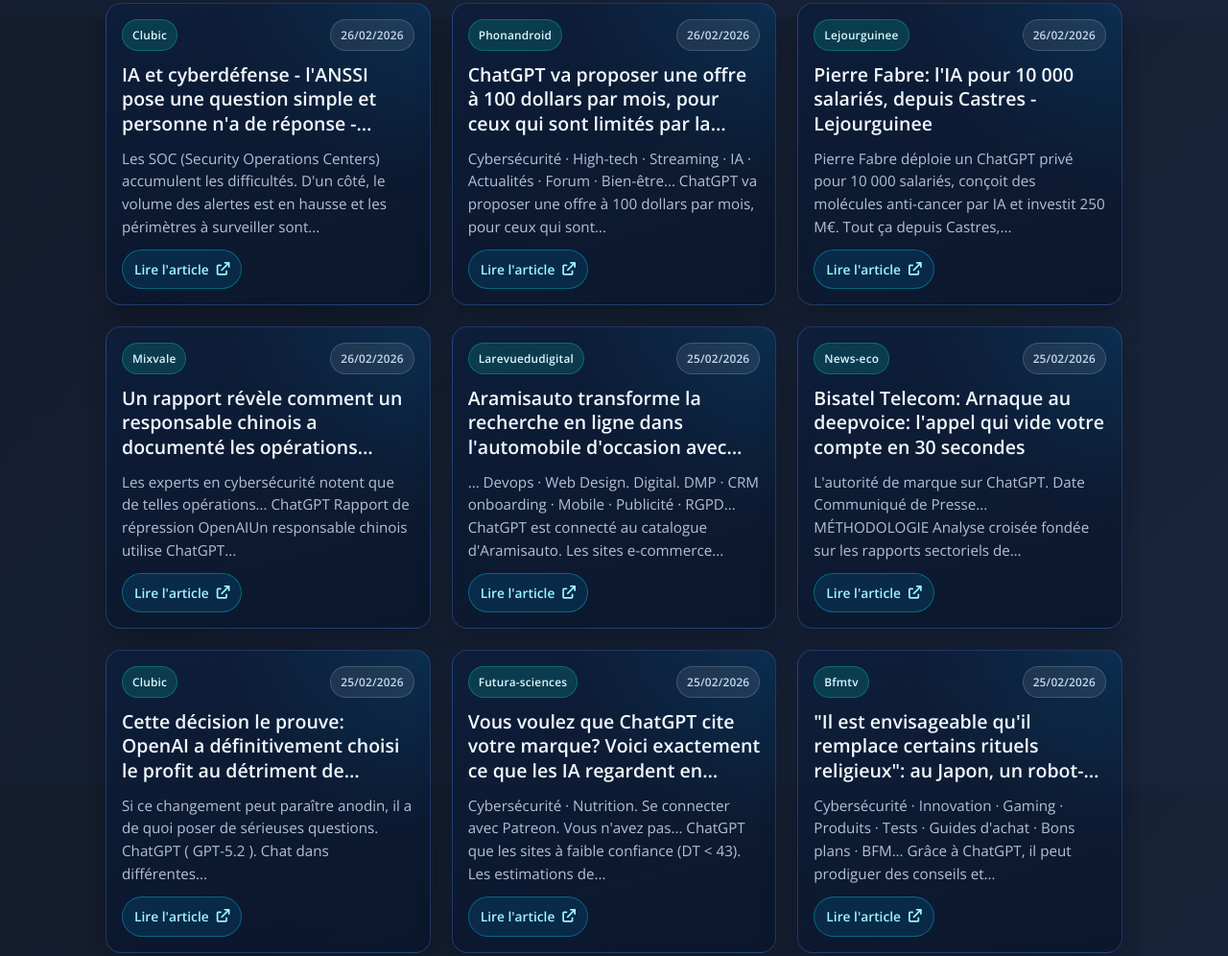
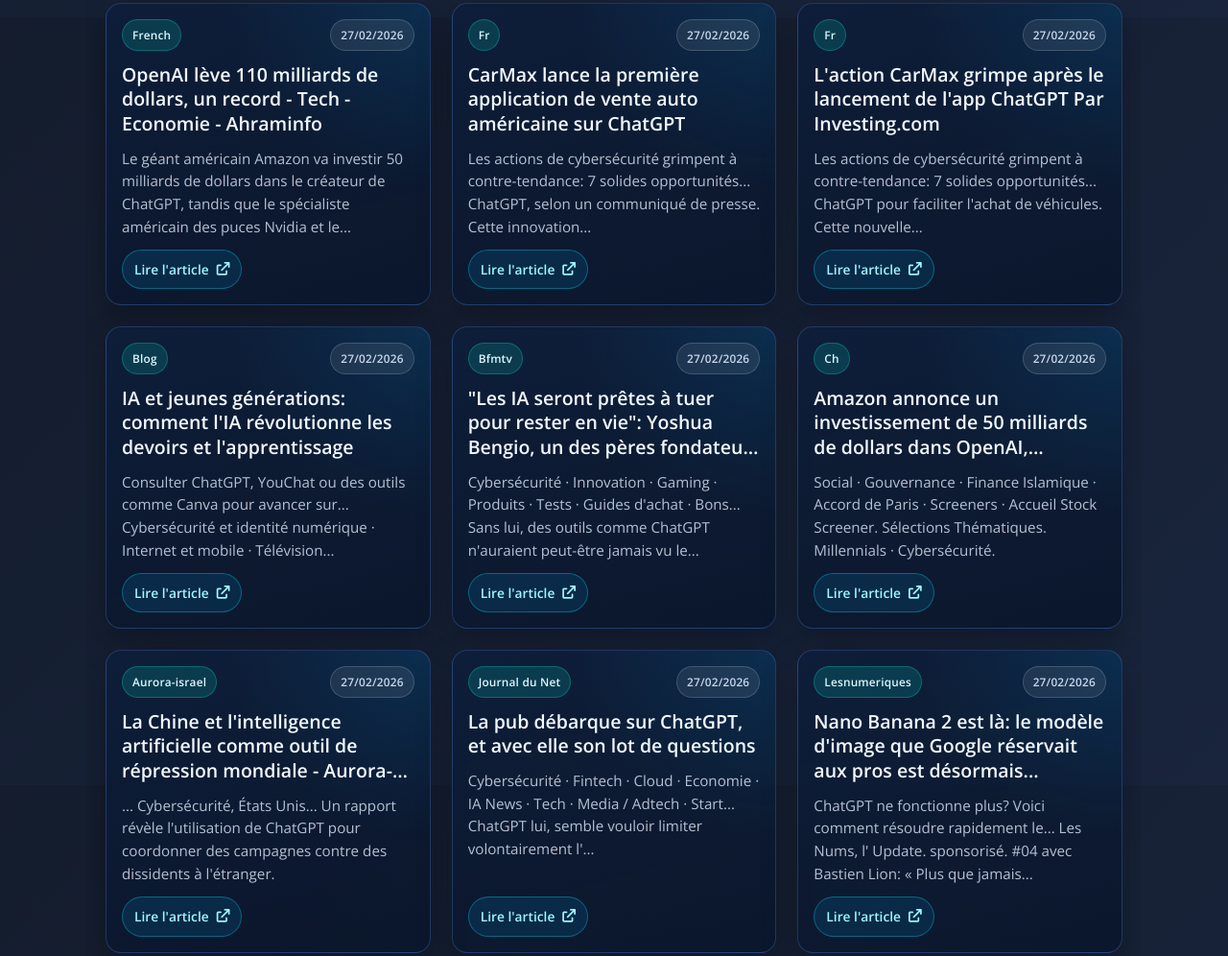
Before and after one commit to Archanight/archanight.github.io, a website: page veille.html in a window 1280 px wide. Shown: the part 782-1778 px from the top of the page at 96% size. Drawn offline with nearby package versions, Linux system fonts and the light colour scheme.

Commit message:
tout changé sah

```diff
--- a/data/news.json
+++ b/data/news.json
@@ -1,131 +1,133 @@
 {
-  "generatedAt": "2026-02-26T12:41:44.770Z",
+  "generatedAt": "2026-02-27T18:03:28.806Z",
   "sources": [
     "https://www.google.fr/alerts/feeds/08396268160163584311/3684539829631735690",
     "https://www.google.fr/alerts/feeds/08396268160163584311/14055474122595071547",
-    "https://www.google.fr/alerts/feeds/08396268160163584311/18237269061384757812"
+    "https://www.google.fr/alerts/feeds/08396268160163584311/18237269061384757812",
+    "https://openai.com/news/rss.xml",
+    "https://www.zdnet.fr/feeds/rss/actualites/"
   ],
   "failedSources": [],
   "items": [
     {
-      "title": "IA et cyberdéfense - l'ANSSI pose une question simple et personne n'a de réponse - Clubic",
-      "link": "https://www.clubic.com/actualite-602311-ia-et-cyberdefense---l-anssi-pose-une-question-et-personne-n-a-de-reponse.html",
-      "url": "https://www.clubic.com/actualite-602311-ia-et-cyberdefense---l-anssi-pose-une-question-et-personne-n-a-de-reponse.html",
-      "publishedAt": "2026-02-26T10:46:01.000Z",
-      "date": "2026-02-26T10:46:01.000Z",
-      "description": "Les SOC (Security Operations Centers) accumulent les difficultés. D'un côté, le volume des alertes est en hausse et les périmètres à surveiller sont...",
-      "excerpt": "Les SOC (Security Operations Centers) accumulent les difficultés. D'un côté, le volume des alertes est en hausse et les périmètres à surveiller sont...",
+      "title": "OpenAI lève 110 milliards de dollars, un record - Tech - Economie - Ahraminfo",
+      "link": "https://french.ahram.org.eg/News/81862.aspx",
+      "url": "https://french.ahram.org.eg/News/81862.aspx",
+      "publishedAt": "2026-02-27T16:48:43.000Z",
+      "date": "2026-02-27T16:48:43.000Z",
+      "description": "Le géant américain Amazon va investir 50 milliards de dollars dans le créateur de ChatGPT, tandis que le spécialiste américain des puces Nvidia et le...",
+      "excerpt": "Le géant américain Amazon va investir 50 milliards de dollars dans le créateur de ChatGPT, tandis que le spécialiste américain des puces Nvidia et le...",
       "source": "Alerte Google: (\"ChatGPT\" OR \"GPT-5\" OR \"GPT-5.2\") (sysadmin OR \"administration système\" OR SISR OR DevOps OR SRE OR \"cybersécurité\" OR SOC OR \"incident response\")"
     },
     {
-      "title": "ChatGPT va proposer une offre à 100 dollars par mois, pour ceux qui sont limités par la version Plus",
-      "link": "https://www.phonandroid.com/chatgpt-va-proposer-une-offre-a-100-dollars-par-mois-pour-ceux-qui-sont-limites-par-la-version-plus.html",
-      "url": "https://www.phonandroid.com/chatgpt-va-proposer-une-offre-a-100-dollars-par-mois-pour-ceux-qui-sont-limites-par-la-version-plus.html",
-      "publishedAt": "2026-02-26T09:53:01.000Z",
-      "date": "2026-02-26T09:53:01.000Z",
-      "description": "Cybersécurité · High-tech · Streaming · IA · Actualités · Forum · Bien-être... ChatGPT va proposer une offre à 100 dollars par mois, pour ceux qui sont...",
-      "excerpt": "Cybersécurité · High-tech · Streaming · IA · Actualités · Forum · Bien-être... ChatGPT va proposer une offre à 100 dollars par mois, pour ceux qui sont...",
+      "title": "CarMax lance la première application de vente auto américaine sur ChatGPT",
+      "link": "https://fr.investing.com/news/company-news/carmax-lance-la-premiere-application-de-vente-auto-americaine-sur-chatgpt-93CH-3293668",
+      "url": "https://fr.investing.com/news/company-news/carmax-lance-la-premiere-application-de-vente-auto-americaine-sur-chatgpt-93CH-3293668",
+      "publishedAt": "2026-02-27T16:16:24.000Z",
+      "date": "2026-02-27T16:16:24.000Z",
+      "description": "Les actions de cybersécurité grimpent à contre-tendance: 7 solides opportunités... ChatGPT, selon un communiqué de presse. Cette innovation...",
+      "excerpt": "Les actions de cybersécurité grimpent à contre-tendance: 7 solides opportunités... ChatGPT, selon un communiqué de presse. Cette innovation...",
       "source": "Alerte Google: (\"ChatGPT\" OR \"GPT-5\" OR \"GPT-5.2\") (sysadmin OR \"administration système\" OR SISR OR DevOps OR SRE OR \"cybersécurité\" OR SOC OR \"incident response\")"
     },
     {
-      "title": "Pierre Fabre: l'IA pour 10 000 salariés, depuis Castres - Lejourguinee",
-      "link": "https://www.lejourguinee.com/pierre-fabre-comment-le-geant-pharma-de-castres-a-mis-lia-entre-les-mains-de-ses-10-000-salaries/",
-      "url": "https://www.lejourguinee.com/pierre-fabre-comment-le-geant-pharma-de-castres-a-mis-lia-entre-les-mains-de-ses-10-000-salaries/",
-      "publishedAt": "2026-02-26T07:03:06.000Z",
-      "date": "2026-02-26T07:03:06.000Z",
-      "description": "Pierre Fabre déploie un ChatGPT privé pour 10 000 salariés, conçoit des molécules anti-cancer par IA et investit 250 M€. Tout ça depuis Castres,...",
-      "excerpt": "Pierre Fabre déploie un ChatGPT privé pour 10 000 salariés, conçoit des molécules anti-cancer par IA et investit 250 M€. Tout ça depuis Castres,...",
+      "title": "L'action CarMax grimpe après le lancement de l'app ChatGPT Par Investing.com",
+      "link": "https://fr.investing.com/news/stock-market-news/laction-carmax-grimpe-apres-le-lancement-de-lapp-chatgpt-93CH-3293667",
+      "url": "https://fr.investing.com/news/stock-market-news/laction-carmax-grimpe-apres-le-lancement-de-lapp-chatgpt-93CH-3293667",
+      "publishedAt": "2026-02-27T15:46:12.000Z",
+      "date": "2026-02-27T15:46:12.000Z",
+      "description": "Les actions de cybersécurité grimpent à contre-tendance: 7 solides opportunités... ChatGPT pour faciliter l'achat de véhicules. Cette nouvelle...",
+      "excerpt": "Les actions de cybersécurité grimpent à contre-tendance: 7 solides opportunités... ChatGPT pour faciliter l'achat de véhicules. Cette nouvelle...",
       "source": "Alerte Google: (\"ChatGPT\" OR \"GPT-5\" OR \"GPT-5.2\") (sysadmin OR \"administration système\" OR SISR OR DevOps OR SRE OR \"cybersécurité\" OR SOC OR \"incident response\")"
     },
     {
-      "title": "Un rapport révèle comment un responsable chinois a documenté les opérations mondiales...",
-      "link": "https://www.mixvale.com.br/2026/02/25/un-rapport-revele-comment-un-responsable-chinois-a-documente-les-operations-mondiales-de-harcelement-avec-chatgpt-fr/amp/",
-      "url": "https://www.mixvale.com.br/2026/02/25/un-rapport-revele-comment-un-responsable-chinois-a-documente-les-operations-mondiales-de-harcelement-avec-chatgpt-fr/amp/",
-      "publishedAt": "2026-02-26T03:08:31.000Z",
-      "date": "2026-02-26T03:08:31.000Z",
-      "description": "Les experts en cybersécurité notent que de telles opérations... ChatGPT Rapport de répression OpenAIUn responsable chinois utilise ChatGPT...",
-      "excerpt": "Les experts en cybersécurité notent que de telles opérations... ChatGPT Rapport de répression OpenAIUn responsable chinois utilise ChatGPT...",
+      "title": "IA et jeunes générations: comment l'IA révolutionne les devoirs et l'apprentissage",
+      "link": "https://blog.nordnet.com/internet-et-mobile/ia-jeunes-generations-devoirs-apprentissage/",
+      "url": "https://blog.nordnet.com/internet-et-mobile/ia-jeunes-generations-devoirs-apprentissage/",
+      "publishedAt": "2026-02-27T15:17:06.000Z",
+      "date": "2026-02-27T15:17:06.000Z",
+      "description": "Consulter ChatGPT, YouChat ou des outils comme Canva pour avancer sur... Cybersécurité et identité numérique · Internet et mobile · Télévision...",
+      "excerpt": "Consulter ChatGPT, YouChat ou des outils comme Canva pour avancer sur... Cybersécurité et identité numérique · Internet et mobile · Télévision...",
       "source": "Alerte Google: (\"ChatGPT\" OR \"GPT-5\" OR \"GPT-5.2\") (sysadmin OR \"administration système\" OR SISR OR DevOps OR SRE OR \"cybersécurité\" OR SOC OR \"incident response\")"
     },
     {
-      "title": "Aramisauto transforme la recherche en ligne dans l'automobile d'occasion avec ChatGPT",
-      "link": "https://www.larevuedudigital.com/aramisauto-transforme-la-recherche-en-ligne-dans-lautomobile-doccasion-avec-chatgpt/",
-      "url": "https://www.larevuedudigital.com/aramisauto-transforme-la-recherche-en-ligne-dans-lautomobile-doccasion-avec-chatgpt/",
-      "publishedAt": "2026-02-25T20:52:51.000Z",
-      "date": "2026-02-25T20:52:51.000Z",
-      "description": "... Devops · Web Design. Digital. DMP · CRM onboarding · Mobile · Publicité · RGPD... ChatGPT est connecté au catalogue d'Aramisauto. Les sites e-commerce...",
-      "excerpt": "... Devops · Web Design. Digital. DMP · CRM onboarding · Mobile · Publicité · RGPD... ChatGPT est connecté au catalogue d'Aramisauto. Les sites e-commerce...",
+      "title": "\"Les IA seront prêtes à tuer pour rester en vie\": Yoshua Bengio, un des pères fondateurs de l...",
+      "link": "https://www.bfmtv.com/tech/intelligence-artificielle/les-ia-seront-pretes-a-tuer-pour-rester-en-vie-yoshua-bengio-un-des-peres-fondateurs-de-l-ia-alerte-sur-les-dangers-d-une-technologie-echappant-a-notre-controle_AV-202602270056.html",
+      "url": "https://www.bfmtv.com/tech/intelligence-artificielle/les-ia-seront-pretes-a-tuer-pour-rester-en-vie-yoshua-bengio-un-des-peres-fondateurs-de-l-ia-alerte-sur-les-dangers-d-une-technologie-echappant-a-notre-controle_AV-202602270056.html",
+      "publishedAt": "2026-02-27T13:51:06.000Z",
+      "date": "2026-02-27T13:51:06.000Z",
+      "description": "Cybersécurité · Innovation · Gaming · Produits · Tests · Guides d'achat · Bons... Sans lui, des outils comme ChatGPT n'auraient peut-être jamais vu le...",
+      "excerpt": "Cybersécurité · Innovation · Gaming · Produits · Tests · Guides d'achat · Bons... Sans lui, des outils comme ChatGPT n'auraient peut-être jamais vu le...",
       "source": "Alerte Google: (\"ChatGPT\" OR \"GPT-5\" OR \"GPT-5.2\") (sysadmin OR \"administration système\" OR SISR OR DevOps OR SRE OR \"cybersécurité\" OR SOC OR \"incident response\")"
     },
     {
-      "title": "Bisatel Telecom: Arnaque au deepvoice: l'appel qui vide votre compte en 30 secondes",
-      "link": "https://www.news-eco.com/communique/arnaque-au-deepvoice-lappel-qui-vide-votre-compte-en-30-secondes/",
-      "url": "https://www.news-eco.com/communique/arnaque-au-deepvoice-lappel-qui-vide-votre-compte-en-30-secondes/",
-      "publishedAt": "2026-02-25T20:26:15.000Z",
-      "date": "2026-02-25T20:26:15.000Z",
-      "description": "L'autorité de marque sur ChatGPT. Date Communiqué de Presse... MÉTHODOLOGIE Analyse croisée fondée sur les rapports sectoriels de cybersécurité...",
-      "excerpt": "L'autorité de marque sur ChatGPT. Date Communiqué de Presse... MÉTHODOLOGIE Analyse croisée fondée sur les rapports sectoriels de cybersécurité...",
+      "title": "Amazon annonce un investissement de 50 milliards de dollars dans OpenAI, l'éditeur de ChatGPT",
+      "link": "https://ch.zonebourse.com/actualite-bourse/amazon-annonce-un-investissement-de-50-milliards-de-dollars-dans-openai-l-editeur-de-chatgpt-ce7e5cdfdb88f126",
+      "url": "https://ch.zonebourse.com/actualite-bourse/amazon-annonce-un-investissement-de-50-milliards-de-dollars-dans-openai-l-editeur-de-chatgpt-ce7e5cdfdb88f126",
+      "publishedAt": "2026-02-27T13:47:39.000Z",
+      "date": "2026-02-27T13:47:39.000Z",
+      "description": "Social · Gouvernance · Finance Islamique · Accord de Paris · Screeners · Accueil Stock Screener. Sélections Thématiques. Millennials · Cybersécurité.",
+      "excerpt": "Social · Gouvernance · Finance Islamique · Accord de Paris · Screeners · Accueil Stock Screener. Sélections Thématiques. Millennials · Cybersécurité.",
       "source": "Alerte Google: (\"ChatGPT\" OR \"GPT-5\" OR \"GPT-5.2\") (sysadmin OR \"administration système\" OR SISR OR DevOps OR SRE OR \"cybersécurité\" OR SOC OR \"incident response\")"
     },
     {
-      "title": "Cette décision le prouve: OpenAI a définitivement choisi le profit au détriment de l'éthique",
-      "link": "https://www.clubic.com/actualite-602143-cette-decision-le-prouve-openai-a-definitivement-choisi-le-profit-au-detriment-de-l-ethique.html",
-      "url": "https://www.clubic.com/actualite-602143-cette-decision-le-prouve-openai-a-definitivement-choisi-le-profit-au-detriment-de-l-ethique.html",
-      "publishedAt": "2026-02-25T14:51:36.000Z",
-      "date": "2026-02-25T14:51:36.000Z",
-      "description": "Si ce changement peut paraître anodin, il a de quoi poser de sérieuses questions. ChatGPT ( GPT-5.2 ). Chat dans différentes...",
-      "excerpt": "Si ce changement peut paraître anodin, il a de quoi poser de sérieuses questions. ChatGPT ( GPT-5.2 ). Chat dans différentes...",
+      "title": "La Chine et l'intelligence artificielle comme outil de répression mondiale - Aurora-israel.co.il",
+      "link": "https://www.aurora-israel.co.il/fr/china-chatgpt-represion-disidentes-exterior/",
+      "url": "https://www.aurora-israel.co.il/fr/china-chatgpt-represion-disidentes-exterior/",
+      "publishedAt": "2026-02-27T13:14:14.000Z",
+      "date": "2026-02-27T13:14:14.000Z",
+      "description": "... Cybersécurité, États Unis... Un rapport révèle l'utilisation de ChatGPT pour coordonner des campagnes contre des dissidents à l'étranger.",
+      "excerpt": "... Cybersécurité, États Unis... Un rapport révèle l'utilisation de ChatGPT pour coordonner des campagnes contre des dissidents à l'étranger.",
       "source": "Alerte Google: (\"ChatGPT\" OR \"GPT-5\" OR \"GPT-5.2\") (sysadmin OR \"administration système\" OR SISR OR DevOps OR SRE OR \"cybersécurité\" OR SOC OR \"incident response\")"
     },
     {
-      "title": "Vous voulez que ChatGPT cite votre marque? Voici exactement ce que les IA regardent en premier",
-      "link": "https://www.futura-sciences.com/tech/questions-reponses/intelligence-artificielle-vous-voulez-chatgpt-cite-votre-marque-voici-exactement-ce-ia-regardent-premier-24496/",
-      "url": "https://www.futura-sciences.com/tech/questions-reponses/intelligence-artificielle-vous-voulez-chatgpt-cite-votre-marque-voici-exactement-ce-ia-regardent-premier-24496/",
-      "publishedAt": "2026-02-25T14:29:17.000Z",
-      "date": "2026-02-25T14:29:17.000Z",
-      "description": "Cybersécurité · Nutrition. Se connecter avec Patreon. Vous n'avez pas... ChatGPT que les sites à faible confiance (DT < 43). Les estimations de...",
-      "excerpt": "Cybersécurité · Nutrition. Se connecter avec Patreon. Vous n'avez pas... ChatGPT que les sites à faible confiance (DT < 43). Les estimations de...",
+      "title": "La pub débarque sur ChatGPT, et avec elle son lot de questions",
+      "link": "https://www.journaldunet.com/adtech/1548345-la-pub-debarque-sur-chatgpt-et-avec-elle-son-lot-de-questions/",
+      "url": "https://www.journaldunet.com/adtech/1548345-la-pub-debarque-sur-chatgpt-et-avec-elle-son-lot-de-questions/",
+      "publishedAt": "2026-02-27T13:09:39.000Z",
+      "date": "2026-02-27T13:09:39.000Z",
+      "description": "Cybersécurité · Fintech · Cloud · Economie · IA News · Tech · Media / Adtech · Start... ChatGPT lui, semble vouloir limiter volontairement l'...",
+      "excerpt": "Cybersécurité · Fintech · Cloud · Economie · IA News · Tech · Media / Adtech · Start... ChatGPT lui, semble vouloir limiter volontairement l'...",
       "source": "Alerte Google: (\"ChatGPT\" OR \"GPT-5\" OR \"GPT-5.2\") (sysadmin OR \"administration système\" OR SISR OR DevOps OR SRE OR \"cybersécurité\" OR SOC OR \"incident response\")"
     },
     {
-      "title": "\"Il est envisageable qu'il remplace certains rituels religieux\": au Japon, un robot-moine...",
-      "link": "https://www.bfmtv.com/tech/intelligence-artificielle/il-est-envisageable-qu-il-remplace-certains-rituels-religieux-au-japon-un-robot-moine-alimente-par-l-ia-va-apaiser-les-esprits_AD-202602250567.html",
-      "url": "https://www.bfmtv.com/tech/intelligence-artificielle/il-est-envisageable-qu-il-remplace-certains-rituels-religieux-au-japon-un-robot-moine-alimente-par-l-ia-va-apaiser-les-esprits_AD-202602250567.html",
-      "publishedAt": "2026-02-25T14:13:08.000Z",
-      "date": "2026-02-25T14:13:08.000Z",
-      "description": "Cybersécurité · Innovation · Gaming · Produits · Tests · Guides d'achat · Bons plans · BFM... Grâce à ChatGPT, il peut prodiguer des conseils et...",
-      "excerpt": "Cybersécurité · Innovation · Gaming · Produits · Tests · Guides d'achat · Bons plans · BFM... Grâce à ChatGPT, il peut prodiguer des conseils et...",
+      "title": "Nano Banana 2 est là: le modèle d'image que Google réservait aux pros est désormais...",
+      "link": "https://www.lesnumeriques.com/intelligence-artificielle/nano-banana-2-est-la-le-modele-d-image-que-google-reservait-aux-pros-est-desormais-accessible-a-tous-n252040.html",
+      "url": "https://www.lesnumeriques.com/intelligence-artificielle/nano-banana-2-est-la-le-modele-d-image-que-google-reservait-aux-pros-est-desormais-accessible-a-tous-n252040.html",
+      "publishedAt": "2026-02-27T12:31:53.000Z",
+      "date": "2026-02-27T12:31:53.000Z",
+      "description": "ChatGPT ne fonctionne plus? Voici comment résoudre rapidement le... Les Nums, l' Update. sponsorisé. #04 avec Bastien Lion: « Plus que jamais...",
+      "excerpt": "ChatGPT ne fonctionne plus? Voici comment résoudre rapidement le... Les Nums, l' Update. sponsorisé. #04 avec Bastien Lion: « Plus que jamais...",
+      "source": "Alerte Google: (\"ChatGPT\" OR \"GPT-4\" OR \"GPT-4o\" OR \"GPT-5\" OR \"GPT-5.2\") (update OR release OR announcement OR \"release notes\" OR \"notes de version\")"
+    },
+    {
+      "title": "Fusillade mortelle au Canada: ChatGPT pointé du doigt - L'Observateur du Maroc",
+      "link": "https://lobservateur.info/ampArticle/117382",
+      "url": "https://lobservateur.info/ampArticle/117382",
+      "publishedAt": "2026-02-27T10:00:36.000Z",
+      "date": "2026-02-27T10:00:36.000Z",
+      "description": "Les enquêteurs canadiens se sont tournés vers ChatGPT dans le... Digital...",
+      "excerpt": "Les enquêteurs canadiens se sont tournés vers ChatGPT dans le... Digital...",
       "source": "Alerte Google: (\"ChatGPT\" OR \"GPT-5\" OR \"GPT-5.2\") (sysadmin OR \"administration système\" OR SISR OR DevOps OR SRE OR \"cybersécurité\" OR SOC OR \"incident response\")"
     },
     {
-      "title": "le boycott de ChatGPT prend de l'ampleur, plus d'un million de personnes ont déjà rejoint QuitGPT",
-      "link": "https://www.lesnumeriques.com/intelligence-artificielle/ne-soutenez-pas-ce-regime-fasciste-le-boycott-de-chatgpt-prend-de-l-ampleur-plus-d-un-million-de-personnes-ont-deja-rejoint-quitgpt-n251968.html",
-      "url": "https://www.lesnumeriques.com/intelligence-artificielle/ne-soutenez-pas-ce-regime-fasciste-le-boycott-de-chatgpt-prend-de-l-ampleur-plus-d-un-million-de-personnes-ont-deja-rejoint-quitgpt-n251968.html",
-      "publishedAt": "2026-02-25T13:23:42.000Z",
-      "date": "2026-02-25T13:23:42.000Z",
-      "description": "De nombreux abonnés payants ont exprimé leur frustration face aux performances jugées décevantes de GPT-5.2... ChatGPT / GPT-4. Nos réseaux: Suivez-...",
-      "excerpt": "De nombreux abonnés payants ont exprimé leur frustration face aux performances jugées décevantes de GPT-5.2... ChatGPT / GPT-4. Nos réseaux: Suivez-...",
+      "title": "Hallow dépasse WhatsApp et ChatGPT sur l'App Store - ZENIT - Français",
+      "link": "https://fr.zenit.org/2026/02/27/hallow-depasse-whatsapp-et-chatgpt-sur-lapp-store/",
+      "url": "https://fr.zenit.org/2026/02/27/hallow-depasse-whatsapp-et-chatgpt-sur-lapp-store/",
+      "publishedAt": "2026-02-27T09:46:09.000Z",
+      "date": "2026-02-27T09:46:09.000Z",
+      "description": "Hallow dépasse WhatsApp et ChatGPT sur l'App Store - Le mercredi des Cendres, l'application de prière devient numéro un aux États-Unis.",
+      "excerpt": "Hallow dépasse WhatsApp et ChatGPT sur l'App Store - Le mercredi des Cendres, l'application de prière devient numéro un aux États-Unis.",
       "source": "Alerte Google: (\"ChatGPT\" OR \"GPT-4\" OR \"GPT-4o\" OR \"GPT-5\" OR \"GPT-5.2\") (update OR release OR announcement OR \"release notes\" OR \"notes de version\")"
     },
     {
-      "title": "IA & automatisation - RelationclientMag.fr",
-      "link": "https://www.relationclientmag.fr/techno-ux-1256/veille-tribune-2162/ia-automatisation-de-lexperimentation-a-lindustrialisation-raisonnee-34196/amp",
-      "url": "https://www.relationclientmag.fr/techno-ux-1256/veille-tribune-2162/ia-automatisation-de-lexperimentation-a-lindustrialisation-raisonnee-34196/amp",
-      "publishedAt": "2026-02-25T13:08:32.000Z",
-      "date": "2026-02-25T13:08:32.000Z",
-      "description": "... ChatGPT ou autre pour notre productivité personnelle qu'on utilise une Alexa ou un Siri dans notre quotidien. C'est un peu le même paradigme dans...",
-      "excerpt": "... ChatGPT ou autre pour notre productivité personnelle qu'on utilise une Alexa ou un Siri dans notre quotidien. C'est un peu le même paradigme dans...",
-      "source": "Alerte Google: (\"ChatGPT\" OR \"GPT-5\" OR \"GPT-5.2\") (sysadmin OR \"administration système\" OR SISR OR DevOps OR SRE OR \"cybersécurité\" OR SOC OR \"incident response\")"
-    },
-    {
-      "title": "IA: mais au fait, pour qui voteraient les chats-bots que vous utilisez au quotidien - Atlantico.fr",
-      "link": "https://atlantico.fr/article/decryptage/ia-mais-au-fait-pour-qui-voteraient-les-chats-bots-que-vous-utilisez-au-quotidien",
-      "url": "https://atlantico.fr/article/decryptage/ia-mais-au-fait-pour-qui-voteraient-les-chats-bots-que-vous-utilisez-au-quotidien",
-      "publishedAt": "2026-02-25T12:58:11.000Z",
-      "date": "2026-02-25T12:58:11.000Z",
-      "description": "Cette photographie d'illustration montre le logo de ChatGPT, un chatbot basé sur un. See image caption. See copyright. BIAIS EN SERIE. 25 février 2026...",
-      "excerpt": "Cette photographie d'illustration montre le logo de ChatGPT, un chatbot basé sur un. See image caption. See copyright. BIAIS EN SERIE. 25 février 2026...",
-      "source": "Alerte Google: (\"ChatGPT\" OR \"GPT-5\" OR \"GPT-5.2\") (sysadmin OR \"administration système\" OR SISR OR DevOps OR SRE OR \"cybersécurité\" OR SOC OR \"incident response\")"
+      "title": "Claude crushes ChatGPT? Anthropic's INCREDIBLE update! - YouTube",
+      "link": "https://www.youtube.com/shorts/IKbqjNZ8DE8",
+      "url": "https://www.youtube.com/shorts/IKbqjNZ8DE8",
+      "publishedAt": "2026-02-26T21:11:07.000Z",
+      "date": "2026-02-26T21:11:07.000Z",
+      "description": "... ChatGPT! N'oublie pas de t'abonner et d'activer la cloche pour ne... Anthropic's INCREDIBLE update!. 5. Dislike.",
+      "excerpt": "... ChatGPT! N'oublie pas de t'abonner et d'activer la cloche pour ne... Anthropic's INCREDIBLE update!. 5. Dislike.",
+      "source": "Alerte Google: (\"ChatGPT\" OR \"GPT-4\" OR \"GPT-4o\" OR \"GPT-5\" OR \"GPT-5.2\") (update OR release OR announcement OR \"release notes\" OR \"notes de version\")"
     }
   ]
 }
--- a/script.js
+++ b/script.js
@@ -521,8 +521,7 @@
 
     const safeSources = sources
         .map((url) => normalizeArticleLink(url))
-        .filter(Boolean)
-        .slice(0, 3);
+        .filter(Boolean);
 
     if (!safeSources.length) {
         list.innerHTML = "<li>Aucune source RSS configurée.</li>";
--- a/scripts/build-rss.js
+++ b/scripts/build-rss.js
@@ -6,6 +6,8 @@
   "https://www.google.fr/alerts/feeds/08396268160163584311/3684539829631735690",
   "https://www.google.fr/alerts/feeds/08396268160163584311/14055474122595071547",
   "https://www.google.fr/alerts/feeds/08396268160163584311/18237269061384757812",
+  "https://openai.com/news/rss.xml",
+  "https://www.zdnet.fr/feeds/rss/actualites/",
 ];
 
 const OUT_DIR = "data";
```
Also changed, not shown: moi.html (+12 -12 lines), parcours.html (+24 -2 lines), projet-pro.html (+11 -11 lines), style.css (+20 -0 lines), veille.html (+23 -7 lines), 7 other files.
